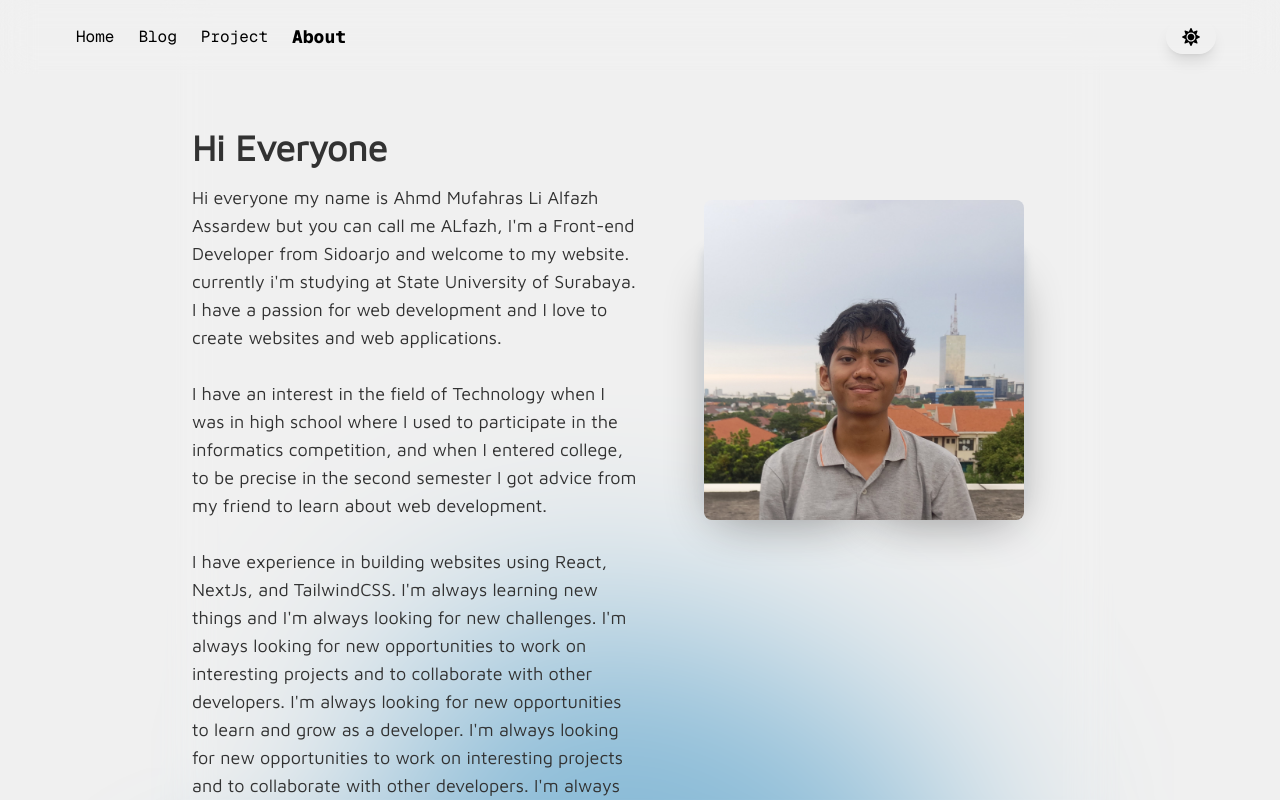
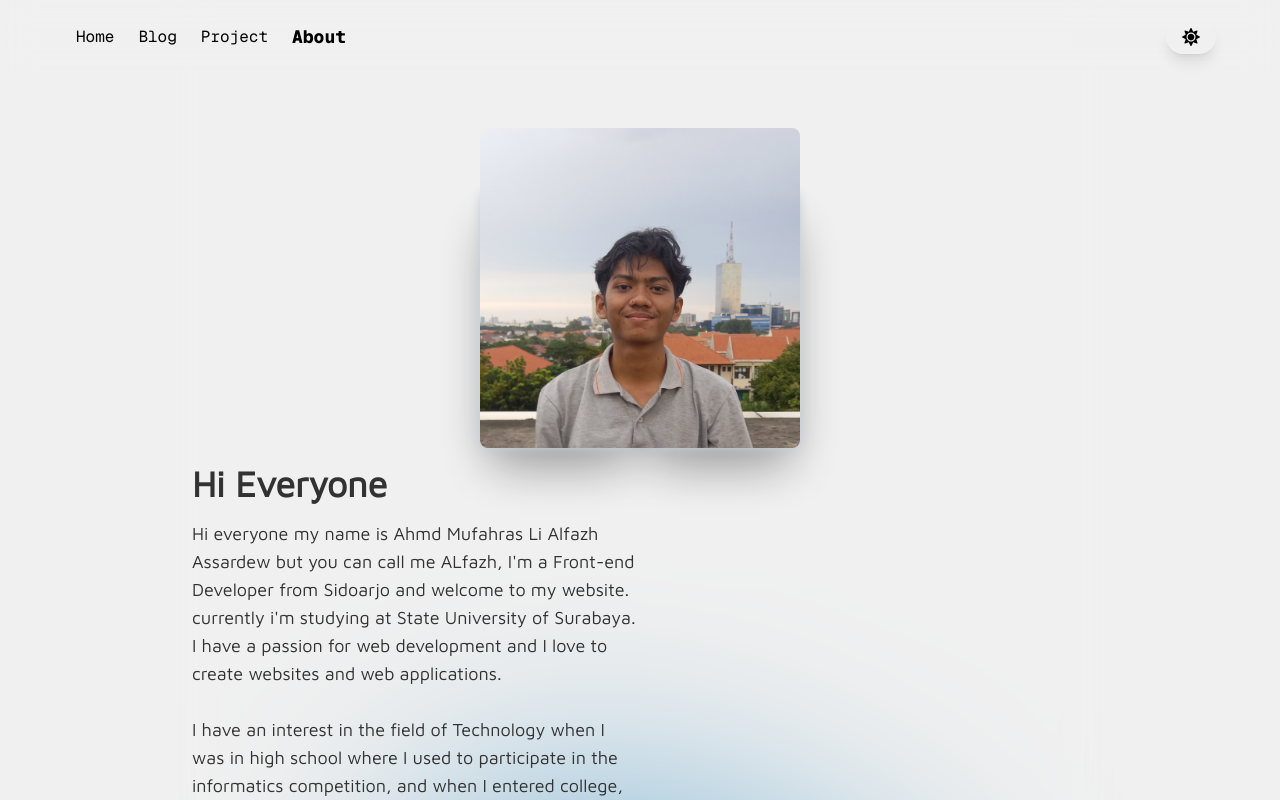
Before and after one commit to alfazh123/Alfazh, a Next.js app: page /about in a window 1280 px wide. Shown: the top 800 px of the page. Built offline with nearby package versions, Linux system fonts and the light colour scheme.

Commit message:
fix: skeleton project page and layout about page

```diff
--- a/app/about/page.tsx
+++ b/app/about/page.tsx
@@ -4,9 +4,31 @@ import authorImg from "/public/author.jpg"
 
 export default function About() {
     return (
-        <div className="px-8 pt-32 space-y-4 backdrop-blur-xl">
+        <div className="px-8 sm:pt-32 pt-20 space-y-4 backdrop-blur-xl">
             {/*bg-white dark:bg-black100 bg-opacity-35 dark:bg-opacity-35 pb-20 rounded-md  */}
-            <h1 className="font-bold text-4xl">Hi Everyone</h1>
+            <Suspense
+                fallback={
+                    <div className="md:w-80 md:h-80 sm:w-56 sm:h-56 w-16 h-16 bg-slate400 flex justify-center items-center sm:rounded-xl md:mx-auto sm:mb-4 pt-8 text-xl font-semibold rounded-full">
+                        Loading..
+                    </div>
+                }
+            >
+                <div className="group flex justify-center items-center md:w-80 md:h-80 sm:w-56 sm:h-56 w-16 h-16 relative sm:rounded-xl rounded-full md:mx-auto sm:mb-4 resize">
+                    <div className="w-40 right-0 bottom-0 md:h-64 sm:h-44 sm:block hidden absolute bg-slate400 dark:bg-slate600 group-hover:origin-bottom-right group-hover:rotate-12 duration-300 ease-in-out rounded-lg opacity-40 blur-sm shadow-2xl drop-shadow-lg shadow-black dark:shadow-slate200"></div>
+                    <div className="w-40 left-0 bottom-0 md:h-64 sm:h-44 sm:block hidden absolute bg-slate400 dark:bg-slate600 group-hover:origin-bottom-left group-hover:-rotate-12 duration-300 ease-in-out rounded-lg opacity-40 blur-sm shadow-2xl drop-shadow-lg shadow-black dark:shadow-slate200"></div>
+                    <Image
+                        src={authorImg.src}
+                        alt="alfazh"
+                        width={300}
+                        height={300}
+                        loading={`lazy`}
+                        placeholder={"blur"}
+                        blurDataURL={authorImg.blurDataURL}
+                        className="sm:rounded-lg md:w-80 md:h-80 sm:w-56 sm:h-56 w-16 h-16 rounded-full absolute"
+                    />
+                </div>
+            </Suspense>
+            <h1 className="font-bold md:text-4xl text-3xl">Hi Everyone</h1>
             <div className="lg:grid lg:grid-cols-2 flex flex-col-reverse rev mx-auto">
                 <p className="md:text-lg text-base">
                     Hi everyone my name is Ahmd Mufahras Li Alfazh Assardew but
@@ -33,28 +55,6 @@ export default function About() {
                     developers. I&apos;m always looking for new opportunities to
                     learn and grow as a developer.
                 </p>
-                <Suspense
-                    fallback={
-                        <div className="md:w-80 md:h-80 sm:w-56 sm:h-56 w-48 h-48 bg-slate400 flex justify-center items-center rounded-xl md:mx-auto mb-16 pt-8 text-xl font-semibold">
-                            Loading..
-                        </div>
-                    }
-                >
-                    <div className="group flex justify-center items-center md:w-80 md:h-80 sm:w-56 sm:h-56 w-48 h-48 relative rounded-xl md:mx-auto mb-16 pt-8 resize">
-                        <div className="w-40 right-0 bottom-0 md:h-64 sm:h-44 h-40 absolute bg-slate400 dark:bg-slate600 group-hover:origin-bottom-right group-hover:rotate-12 duration-300 ease-in-out rounded-lg opacity-40 blur-sm shadow-2xl drop-shadow-lg shadow-black dark:shadow-slate200"></div>
-                        <div className="w-40 left-0 bottom-0 md:h-64 sm:h-44 h-40 absolute bg-slate400 dark:bg-slate600 group-hover:origin-bottom-left group-hover:-rotate-12 duration-300 ease-in-out rounded-lg opacity-40 blur-sm shadow-2xl drop-shadow-lg shadow-black dark:shadow-slate200"></div>
-                        <Image
-                            src={authorImg.src}
-                            alt="alfazh"
-                            width={300}
-                            height={300}
-                            loading={`lazy`}
-                            placeholder={"blur"}
-                            blurDataURL={authorImg.blurDataURL}
-                            className="rounded-lg md:w-80 md:h-80 sm:w-56 sm:h-56 w-48 h-48 absolute"
-                        />
-                    </div>
-                </Suspense>
             </div>
         </div>
     );
--- a/app/components/button.tsx
+++ b/app/components/button.tsx
@@ -13,15 +13,14 @@ export const AboutButton = () => {
 
 export const ProjectButton = () => {
     return (
-        <Link
-            href="/project"
+        <Link href={'/project'}
             className="group dark:bg-slate700 bg-opacity-40 dark:bg-opacity-40 border-solid border border-slate800 dark:border-0 rounded-lg p-5 h-full flex flex-col justify-center items-center"
         >
             <h3 className="text-2xl font-semibold">More Project</h3>
-            <p className="text-gray-500 group-hover:underline text-center">
-                You can see more project on my github
+            <p className="text-gray-500 text-center">
+                In mt Project Page
             </p>
-            <p>See more</p>
+            <p className="group-hover:underline">See more</p>
         </Link>
     );
 };
--- a/app/components/project/project-card.tsx
+++ b/app/components/project/project-card.tsx
@@ -23,7 +23,7 @@ export default function ProjectCard({
     tag,
 }: ProjectCardProps) {
     return (
-        <Suspense fallback={<SkeletonProjectCard />}>
+        // <Suspense fallback={<SkeletonProjectCard />}>
             <div className="group flex flex-col h-full transition ease-in-out delay-150  hover:scale-105 bg-white dark:bg-black100 bg-opacity-30 dark:bg-opacity-30  duration-300 w-full rounded-lg shadow-md shadow-slate300 dark:shadow-slate800 hover:shadow-lg hover:shadow-slate300">
                 <Link href={href} className="m-2">
                     <Suspense fallback={<ImageSkeleton />}>
@@ -56,6 +56,6 @@ export default function ProjectCard({
                     </div>
                 </Link>
             </div>
-        </Suspense>
+        // </Suspense>
     );
 }
--- a/app/components/skeleton.tsx
+++ b/app/components/skeleton.tsx
@@ -12,7 +12,7 @@ export function SkeletonHeaderHomePage() {
 
 export function SkeletonProjectCard() {
     return (
-        <div className="animate-pulse bg-slate300 dark:bg-slate600 rounded-md h-80 p-4">
+        <div className="animate-pulse bg-slate300 dark:bg-slate600 rounded-md w-full h-80 p-4">
             <div className="h-40 bg-slate200"></div>
             <div className="h-4 w-1/2 mt-2 bg-slate200"></div>
             <div className="h-4 w-1/3 mt-2 bg-slate200"></div>
@@ -26,7 +26,7 @@ export function SkeletonProjectPage() {
         <div className="px-8 pt-32 space-y-10">
             <div className="bg-slate300 text-slate300 dark:bg-slate700 dark:text-slate700 h-20 p-2">Project</div>
 
-            <ul className="flex flex-wrap">
+            <ul className="grid lg:grid-cols-3 sm:grid-cols-2 gap-4">
                 <li><SkeletonProjectCard/></li>
                 <li><SkeletonProjectCard/></li>
                 <li><SkeletonProjectCard/></li>
```
